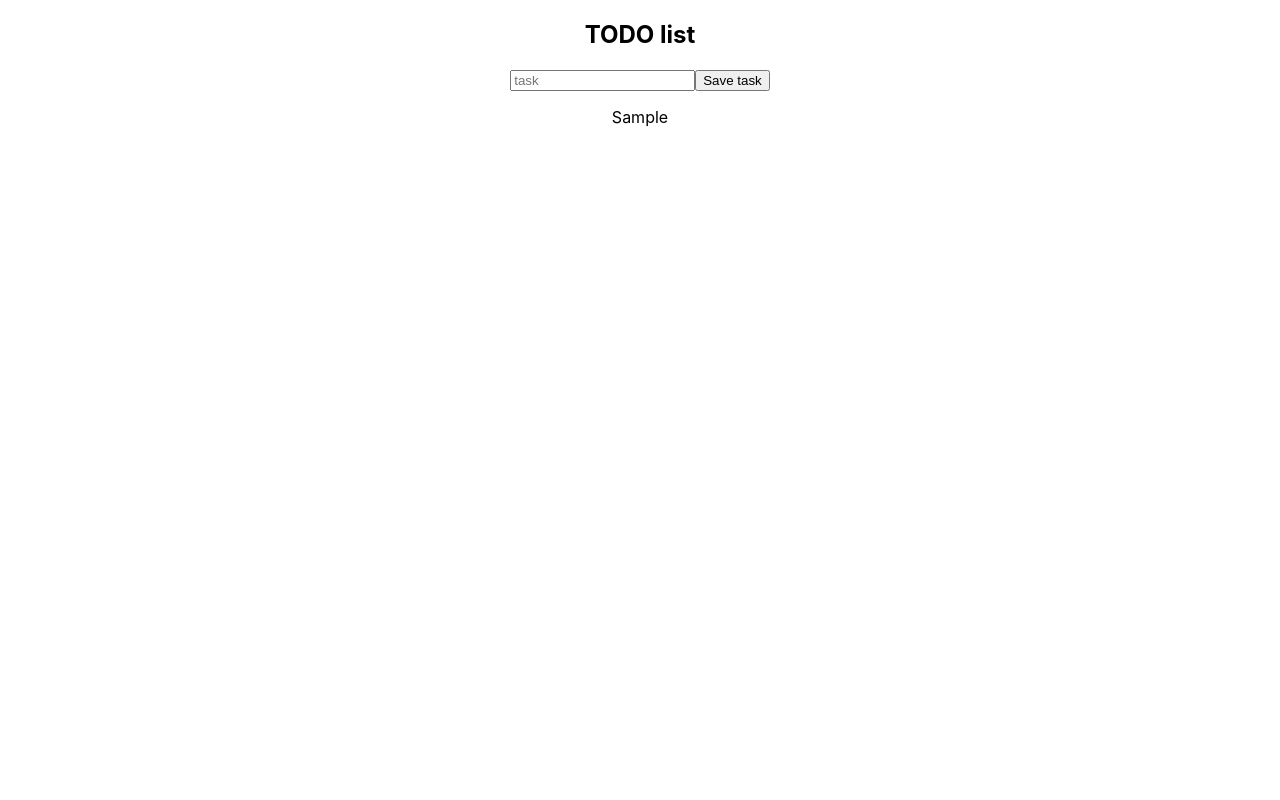
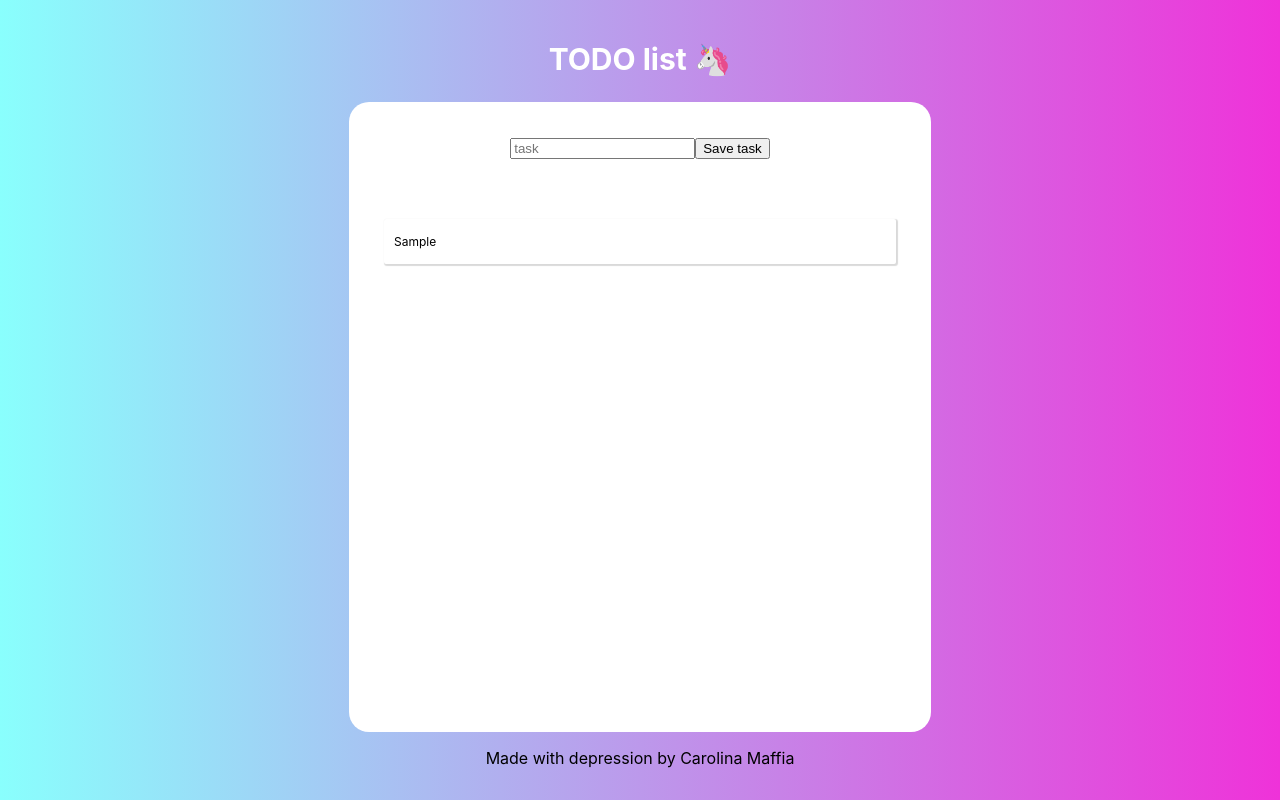
Before and after one commit to CarolinaMaffia/todo-list, a React (Create React App) app: page / in a window 1280 px wide. Both pictures are taken after typing "Sample" into the empty fields and a click on the button "Save task". Built offline with nearby package versions, Linux system fonts and the light colour scheme.

Commit message:
ugly first styles

```diff
--- a/src/App.css
+++ b/src/App.css
@@ -2,5 +2,16 @@
   text-align: center;
   width: 100%;
   height: 100vh;
-  display: inline-block;
+  display: flex;
+  background: #ef32d9;  /* fallback for old browsers */
+  background: -webkit-linear-gradient(to right, #89fffd, #ef32d9);  /* Chrome 10-25, Safari 5.1-6 */
+  background: linear-gradient(to right, #89fffd, #ef32d9); /* W3C, IE 10+/ Edge, Firefox 16+, Chrome 26+, Opera 12+, Safari 7+ */
+  justify-content: center;
+  flex-direction: column;
+  align-items: center;
 }
+
+h2 {
+  color: white;
+  font-size: 30px;
+}
--- a/src/App.js
+++ b/src/App.js
@@ -4,9 +4,10 @@ import ShowItem from './components/ShowItem/ShowItem';
 function App(props) {
   return (
     <div className="App">
-      <h2>TODO list</h2>
+      <h2>TODO list 🦄</h2>
       <>
         <ShowItem />
+        <p>Made with depression by Carolina Maffia</p>
       </>
     </div>
   );
--- a/src/components/Item/Item.js
+++ b/src/components/Item/Item.js
@@ -2,7 +2,9 @@ import './Item.scss';
 
 const Item = ({ todo }) => {
     return (
-        <p>{todo}</p>
+        <div className='item-container'>
+            <p>{todo}</p>
+        </div>
     )
 };
 
--- a/src/components/Item/Item.scss
+++ b/src/components/Item/Item.scss
@@ -0,0 +1,11 @@
+.item-container {
+    align-items: center;
+    // background:gray;
+    border-radius: 2px;
+    box-shadow: 1px 1px 1px 1px rgba(0, 0, 0, 0.15);
+    display: flex;
+    font-size: 12px;
+    justify-content: space-between;
+    margin-bottom: 6px;
+    padding: 3px 10px;
+}
--- a/src/components/ShowItem/ShowItem.js
+++ b/src/components/ShowItem/ShowItem.js
@@ -12,12 +12,14 @@ const ShowItem = () => {
     };
 
     return (
-        <>
-        <Form addTodo={addTodo}/>
-        <div>
-            {todos.map((todo, index) => ( <Item key={index} index={index} todo={todo}  />)) }
+        <div className="show-item-container">
+            <div className="form-container">
+                <Form addTodo={addTodo}/>
+            </div>
+            <div>
+                {todos.map((todo, index) => ( <Item key={index} index={index} todo={todo}  />)) }
+            </div>
         </div>
-        </>
     )
 };
 
--- a/src/components/ShowItem/ShowItem.scss
+++ b/src/components/ShowItem/ShowItem.scss
@@ -0,0 +1,13 @@
+.show-item-container {
+    background-color: white;
+    height: 70vh;
+    width: 40%;
+    border-radius: 20px;
+    display: flex;
+    flex-direction: column;
+    padding: 35px;
+
+    .form-container {
+        margin-bottom: 30px;
+    }
+}
```
